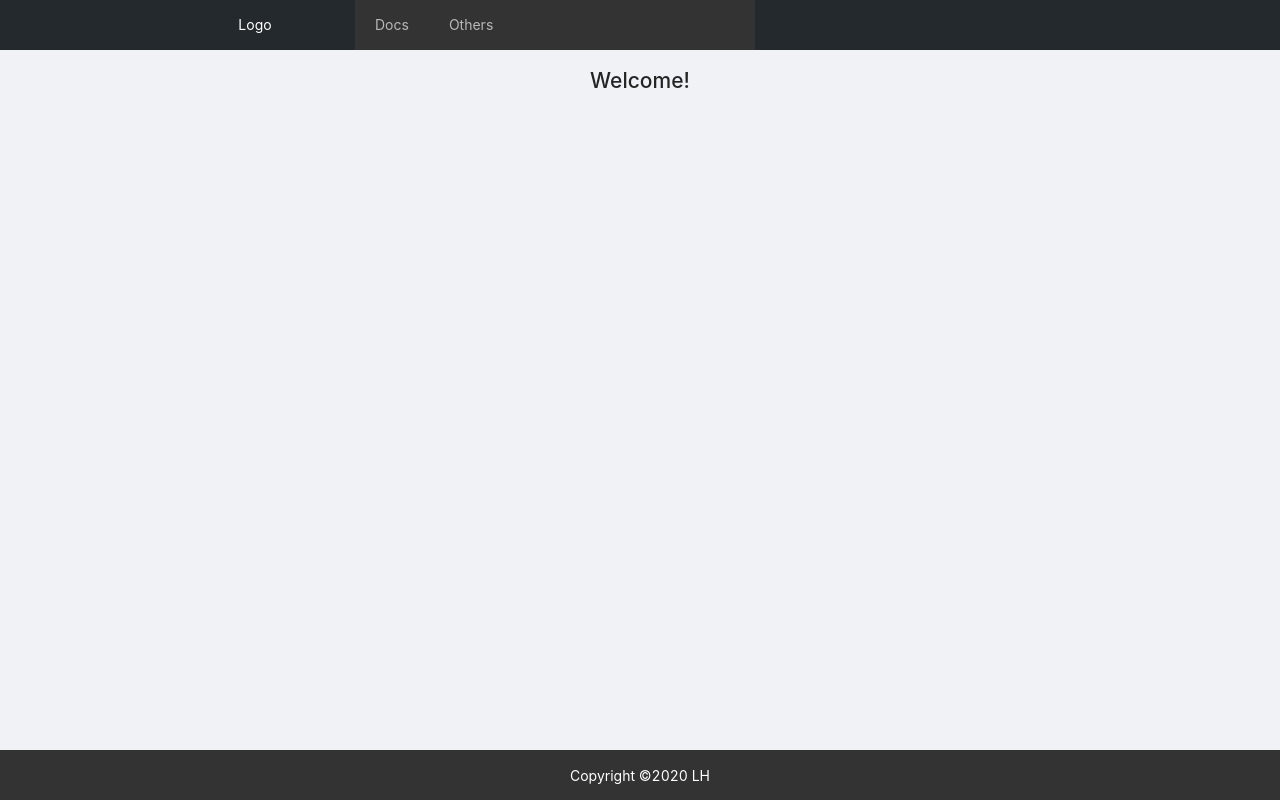
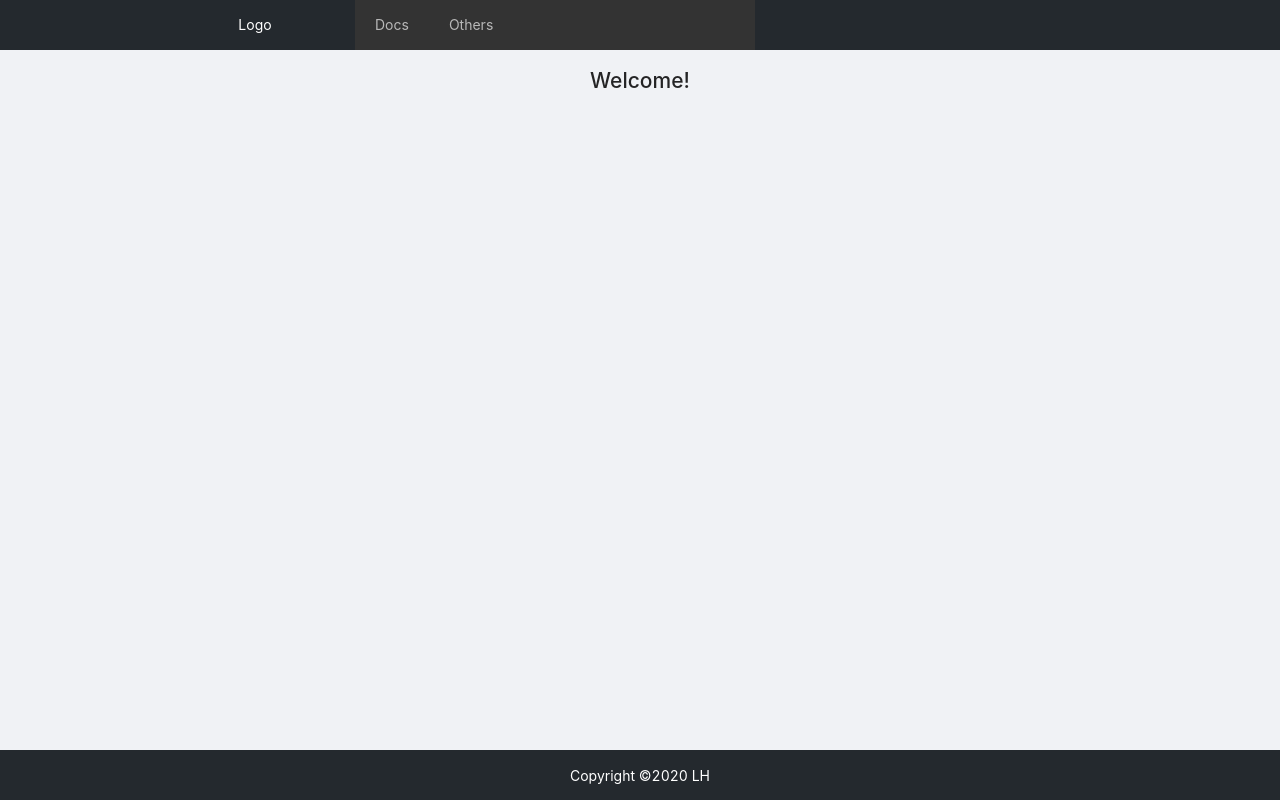
Before and after one commit to luohu1/gh-pages, a Vue app: page /#/ in a window 1280 px wide. Built offline with nearby package versions, Linux system fonts and the light colour scheme.

Commit message:
style: update.

```diff
--- a/src/components/Layout/GlobalFooter.vue
+++ b/src/components/Layout/GlobalFooter.vue
@@ -1,7 +1,7 @@
 <template>
-  <div class="footer">
+  <footer>
     <span>Copyright ©2020 LH</span>
-  </div>
+  </footer>
 </template>
 
 <script>
@@ -14,10 +14,9 @@ export default {
 </script>
 
 <style scoped lang="less">
-.footer {
+footer {
   padding: 15px 0;
   height: 50px;
-  background: #333;
   font-size: 14px;
   color: #ffffff;
   text-align: center;
```
